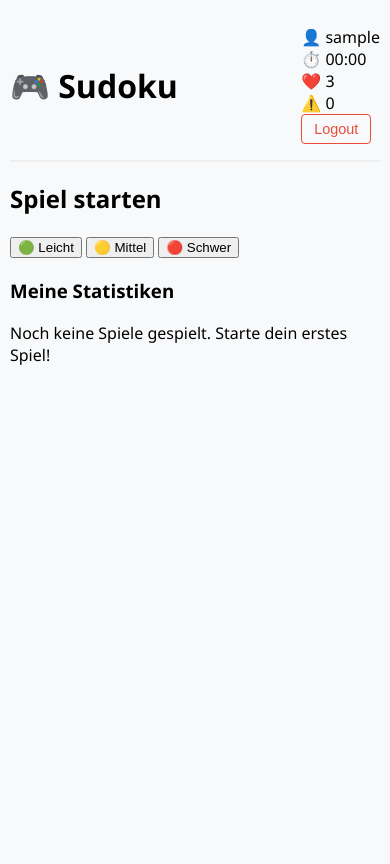
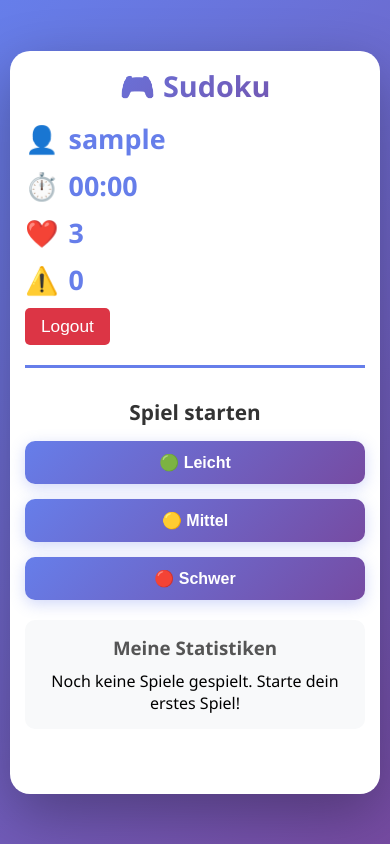
Before and after one commit to edueddy10/sudoku-ce.v2, a PHP site: page /game.php in a window 390 px wide. Run offline with PHP 8.4, Linux system fonts and the light colour scheme; the visitor is signed in with stand-in values (Sample User, id 1); data that the repository does not hold is empty.

Commit message:
Update style.css

```diff
--- a/css/style.css
+++ b/css/style.css
@@ -1,276 +1,474 @@
-/* File: css/style.css */
+/* File: css/style.css (Aktualisiert) */
+* {
+    margin: 0;
+    padding: 0;
+    box-sizing: border-box;
+}
 
-:root {
-    --bg-body: #f8f9fa;
-    --board-bg: #ffffff;
-    --border-color: #34495e;
-    --border-light: #dcdcdc;
-    --cell-hover: #e3f2fd;
-    --cell-selected: #bbdefb;
-    --cell-related: #e1f5fe; /* Optionale Hervorhebung für gleiche Zahlen */
-
-    --text-given: #000000; /* Vorgegebene Zahlen: Schwarz/Dunkel */
-    --text-input: #2980b9; /* Benutzereingabe: Blau */
-
-    --color-error: #e74c3c;
-    --color-success: #27ae60;
-
-    --btn-primary: #4a90e2;
-    --btn-danger: #e74c3c;
+html, body {
+    height: 100%;
+    width: 100%;
 }
 
 body {
-    font-family: 'Segoe UI', Roboto, Helvetica, Arial, sans-serif;
-    background-color: var(--bg-body);
-    margin: 0;
+    font-family: 'Segoe UI', Tahoma, Geneva, Verdana, sans-serif;
+    background: linear-gradient(135deg, #667eea 0%, #764ba2 100%);
+    min-height: 100vh;
+    display: flex;
+    justify-content: center;
+    align-items: center;
+    padding: 10px;
+}
+
+.container {
+    background: white;
+    border-radius: 20px;
+    box-shadow: 0 20px 60px rgba(0, 0, 0, 0.3);
+    padding: 30px;
+    max-width: 1000px;
+    width: 100%;
+}
+
+header {
+    text-align: center;
+    margin-bottom: 30px;
+    border-bottom: 3px solid #667eea;
+    padding-bottom: 20px;
+}
+
+header h1 {
+    font-size: 2.5em;
+    color: #333;
+    margin-bottom: 10px;
+    background: linear-gradient(135deg, #667eea 0%, #764ba2 100%);
+    -webkit-background-clip: text;
+    -webkit-text-fill-color: transparent;
+    background-clip: text;
+}
+
+.game-info {
+    display: flex;
+    justify-content: center;
+    gap: 40px;
+    margin-top: 15px;
+    flex-wrap: wrap;
+}
+
+.info-item {
+    display: flex;
+    align-items: center;
+    gap: 10px;
+    font-size: 1.2em;
+    font-weight: bold;
+    color: #555;
+}
+
+.info-item span {
+    color: #667eea;
+    font-size: 1.4em;
+}
+
+.btn-small {
+    padding: 8px 16px;
+    background: #dc3545;
+    color: white;
+    border: none;
+    border-radius: 5px;
+    cursor: pointer;
+    font-size: 0.9em;
+}
+
+.btn-small:hover {
+    background: #c82333;
+}
+
+main {
+    display: flex;
+    gap: 30px;
+    flex-wrap: wrap;
+    justify-content: center;
+    align-items: flex-start;
+}
+
+#game-controls {
+    text-align: center;
+    width: 100%;
+    margin-bottom: 20px;
+}
+
+#game-controls h2 {
+    color: #333;
+    margin-bottom: 15px;
+    font-size: 1.3em;
+}
+
+.stats-section {
+    background: #f8f9fa;
+    padding: 15px;
+    border-radius: 10px;
+    margin-top: 20px;
+}
+
+.stats-section h3 {
+    margin-bottom: 10px;
+    color: #555;
+}
+
+.score-item {
+    padding: 5px 0;
+    border-bottom: 1px solid #eee;
+    font-size: 0.9em;
+}
+
+.difficulty-buttons {
+    display: flex;
+    gap: 15px;
+    justify-content: center;
+    flex-wrap: wrap;
+}
+
+.btn {
+    padding: 12px 24px;
+    font-size: 1em;
+    font-weight: bold;
+    border: none;
+    border-radius: 10px;
+    cursor: pointer;
+    transition: all 0.3s ease;
+    background: linear-gradient(135deg, #667eea 0%, #764ba2 100%);
+    color: white;
+    box-shadow: 0 4px 15px rgba(102, 126, 234, 0.3);
+}
+
+.btn:hover {
+    transform: translateY(-3px);
+    box-shadow: 0 6px 20px rgba(102, 126, 234, 0.5);
+}
+
+.btn:active {
+    transform: translateY(-1px);
+}
+
+.game-area {
     display: flex;
     flex-direction: column;
     align-items: center;
-    min-height: 100vh;
-    padding: 10px;
+    gap: 20px;
+    flex: 1;
+    min-width: 300px;
 }
 
-/* Header Area */
-header {
-    width: 100%;
-    max-width: 900px;
-    display: flex;
-    justify-content: space-between;
-    align-items: center;
-    padding: 1rem 0;
-    margin-bottom: 1rem;
-    border-bottom: 2px solid #eee;
-}
-
-.user-info span {
-    font-weight: bold;
-    color: var(--btn-primary);
-}
-
-#logout-btn {
-    padding: 6px 12px;
-    background: transparent;
-    border: 1px solid var(--btn-danger);
-    color: var(--btn-danger);
-    border-radius: 4px;
-    cursor: pointer;
-    font-size: 0.9rem;
-}
-
-#logout-btn:hover {
-    background: var(--btn-danger);
-    color: white;
-}
-
-/* Main Layout Wrapper */
-.game-wrapper {
-    display: flex;
-    flex-wrap: wrap;
-    gap: 2rem;
-    justify-content: center;
-    width: 100%;
-    max-width: 1000px;
-}
-
-/* Left Column: Game Board */
-.game-area {
-    flex: 0 0 auto;
-    display: flex;
-    flex-direction: column;
-    align-items: center;
-}
-
-.status-bar {
-    width: 100%;
-    display: flex;
-    justify-content: space-between;
-    margin-bottom: 10px;
-    font-size: 1.1rem;
-    font-weight: 500;
-}
-
-.lives { color: var(--color-error); }
-.timer { color: #555; }
-
-/* SUDOKU BOARD */
 #sudoku-board {
     display: grid;
     grid-template-columns: repeat(9, 1fr);
-    width: 100%;
+    gap: 0;
+    border: 4px solid #333;
+    background: #333;
+    border-radius: 10px;
+    overflow: hidden;
+    box-shadow: 0 10px 30px rgba(0, 0, 0, 0.2);
+    width: fit-content;
     max-width: 500px;
-    aspect-ratio: 1 / 1;
-    background-color: var(--border-color);
-    border: 2px solid var(--border-color);
-    gap: 1px; /* Erzeugt die feinen Linien */
-    box-shadow: 0 8px 16px rgba(0,0,0,0.1);
 }
 
-.cell {
-    background-color: var(--board-bg);
+.sudoku-cell {
+    width: 50px;
+    height: 50px;
+    text-align: center;
+    font-size: 1.3em;
+    font-weight: bold;
+    border: 1px solid #999;
+    background: white;
+    color: #333;
+    cursor: pointer;
+    transition: all 0.2s ease;
+    padding: 0;
     display: flex;
+    align-items: center;
     justify-content: center;
-    align-items: center;
-    font-size: 1.5rem;
-    cursor: pointer;
-    user-select: none;
-    transition: background-color 0.1s;
-    position: relative;
 }
 
-/* Responsive Font Size for Cells */
-@media (max-width: 500px) {
-    .cell { font-size: 1.2rem; }
+.sudoku-cell:hover:not(:disabled):not(.given) {
+    background: #f0f0f0;
+    box-shadow: inset 0 0 5px rgba(102, 126, 234, 0.3);
 }
 
-/* Thick Borders for 3x3 Grid */
-.cell:nth-child(3n) {
-    border-right: 2px solid var(--border-color);
-}
-.cell:nth-child(9n) {
-    border-right: none; /* Rechter Rand außen braucht keine Linie */
-}
-.cell:nth-child(n+19):nth-child(-n+27),
-.cell:nth-child(n+46):nth-child(-n+54) {
-    border-bottom: 2px solid var(--border-color);
-}
-
-/* Cell States */
-.cell:hover { background-color: var(--cell-hover); }
-
-.cell.selected {
-    background-color: var(--cell-selected);
-    outline: 2px solid var(--btn-primary);
-    outline-offset: -2px;
+.sudoku-cell.selected {
+    background: #667eea !important;
+    color: white !important;
+    box-shadow: inset 0 0 10px rgba(102, 126, 234, 0.5) !important;
     z-index: 10;
 }
 
-.cell.given {
-    font-weight: 700;
-    color: var(--text-given);
-    background-color: #fafafa;
+.sudoku-cell.highlight-row {
+    background: #e3f2fd !important;
 }
 
-.cell:not(.given) {
-    color: var(--text-input);
+.sudoku-cell.highlight-col {
+    background: #e3f2fd !important;
 }
 
-.cell.correct {
-    background-color: #e8f5e9; /* Light Green */
-    color: var(--color-success);
-    font-weight: bold;
+.sudoku-cell.highlight-box {
+    background: #e3f2fd !important;
 }
 
-.cell.error {
-    background-color: #ffebee; /* Light Red */
-    color: var(--color-error);
-    animation: shake 0.3s;
+.sudoku-cell.given {
+    background: #f5f5f5 !important;
+    color: #333 !important;
+    font-weight: bold;
+    cursor: not-allowed !important;
 }
 
-/* Right Column: Controls & Stats */
-.controls-area {
-    flex: 1;
-    min-width: 300px;
-    display: flex;
-    flex-direction: column;
-    gap: 1.5rem;
+.sudoku-cell.error {
+    background: #ffebee !important;
+    color: #c62828 !important;
+    animation: shake 0.3s ease-in-out;
 }
 
-/* Difficulty Buttons */
-.difficulty-selector {
+.sudoku-cell.correct {
+    background: #e8f5e9 !important;
+    color: #2e7d32 !important;
+}
+
+.sudoku-cell:nth-child(3n) {
+    border-right: 3px solid #333;
+}
+
+.sudoku-cell:nth-child(n+19):nth-child(-n+27),
+.sudoku-cell:nth-child(n+46):nth-child(-n+54) {
+    border-bottom: 3px solid #333;
+}
+
+@keyframes shake {
+    0%, 100% { transform: translateX(0); }
+    10%, 30%, 50%, 70%, 90% { transform: translateX(-5px); }
+    20%, 40%, 60%, 80% { transform: translateX(5px); }
+}
+
+.numpad-container {
+    background: #f8f9fa;
+    padding: 20px;
+    border-radius: 10px;
+    border: 2px solid #e0e0e0;
+    max-width: 500px;
+    width: 100%;
+}
+
+.numpad-title {
+    text-align: center;
+    color: #333;
+    font-weight: bold;
+    margin-bottom: 15px;
+    font-size: 1.1em;
+}
+
+.numpad {
+    display: grid;
+    grid-template-columns: repeat(3, 1fr);
+    gap: 10px;
+}
+
+.numpad-btn {
+    width: 100%;
+    padding: 15px;
+    font-size: 1.3em;
+    font-weight: bold;
+    border: 2px solid #667eea;
+    background: white;
+    color: #667eea;
+    border-radius: 10px;
+    cursor: pointer;
+    transition: all 0.2s ease;
     display: flex;
-    gap: 10px;
+    align-items: center;
     justify-content: center;
 }
 
-.btn-diff {
-    flex: 1;
-    padding: 10px;
-    border: none;
-    border-radius: 6px;
-    font-weight: 600;
-    cursor: pointer;
-    background-color: #e0e0e0;
-    color: #555;
-    transition: all 0.2s;
+.numpad-btn:hover {
+    background: #667eea;
+    color: white;
+    transform: scale(1.05);
 }
 
-.btn-diff:hover { background-color: #d0d0d0; }
-.btn-diff.active-easy { background-color: #27ae60; color: white; }
-.btn-diff.active-medium { background-color: #f39c12; color: white; }
-.btn-diff.active-hard { background-color: #c0392b; color: white; }
+.numpad-btn:active {
+    transform: scale(0.95);
+}
 
-/* Numpad */
-.numpad-container {
-    display: grid;
-    grid-template-columns: repeat(3, 1fr);
-    gap: 10px;
+.numpad-btn.delete {
+    grid-column: 1 / 2;
+    background: #ff6b6b;
+    color: white;
+    border-color: #ff6b6b;
+    font-size: 1.5em;
+}
+
+.numpad-btn.delete:hover {
+    background: #ff5252;
+    border-color: #ff5252;
+}
+
+.numpad-btn.clear {
+    grid-column: 3 / 4;
+    background: #ffa500;
+    color: white;
+    border-color: #ffa500;
+    font-size: 1.5em;
+}
+
+.numpad-btn.clear:hover {
+    background: #ff8c00;
+    border-color: #ff8c00;
+}
+
+.numpad-hint {
+    margin-top: 10px;
+    text-align: center;
+    color: #666;
+    font-size: 0.9em;
+}
+
+.message {
+    text-align: center;
+    padding: 20px;
+    margin-top: 20px;
+    border-radius: 10px;
+    font-weight: bold;
+    font-size: 1.1em;
+    animation: slideIn 0.3s ease-out;
+}
+
+.message.hidden {
+    display: none;
+}
+
+.message.success {
+    background: #d4edda;
+    color: #155724;
+    border: 2px solid #28a745;
+}
+
+.message.error {
+    background: #f8d7da;
+    color: #721c24;
+    border: 2px solid #f5c6cb;
+}
+
+.message.info {
+    background: #d1ecf1;
+    color: #0c5460;
+    border: 2px solid #bee5eb;
+}
+
+@keyframes slideIn {
+    from {
+        transform: translateY(-20px);
+        opacity: 0;
+    }
+    to {
+        transform: translateY(0);
+        opacity: 1;
+    }
+}
+
+#leaderboard-container {
+    width: 100%;
+}
+
+.highscore-table {
+    width: 100%;
+    border-collapse: collapse;
     margin-top: 10px;
 }
 
-.numpad-btn {
-    padding: 15px;
-    font-size: 1.2rem;
-    background-color: white;
-    border: 1px solid #ddd;
-    border-radius: 8px;
-    cursor: pointer;
-    box-shadow: 0 2px 4px rgba(0,0,0,0.05);
-    transition: transform 0.1s, background-color 0.2s;
+.highscore-table th {
+    background: #667eea;
+    color: white;
+    padding: 12px;
+    text-align: left;
 }
 
-.numpad-btn:hover { background-color: #f0f0f0; }
-.numpad-btn:active { transform: translateY(2px); }
-
-.numpad-btn.delete { color: var(--color-error); border-color: #fadbd8; }
-.numpad-btn.clear { color: #f39c12; border-color: #fdebd0; }
-
-/* Leaderboard in Game */
-.leaderboard-container {
-    background: white;
-    padding: 15px;
-    border-radius: 8px;
-    box-shadow: 0 2px 8px rgba(0,0,0,0.05);
+.highscore-table td {
+    padding: 10px;
+    border-bottom: 1px solid #ddd;
 }
 
-.leaderboard-container h3 {
-    margin-top: 0;
-    font-size: 1.1rem;
-    border-bottom: 2px solid var(--btn-primary);
-    padding-bottom: 5px;
-    display: inline-block;
+.rank {
+    font-weight: bold;
+    text-align: center;
 }
 
-/* Animations */
-@keyframes shake {
-    0% { transform: translateX(0); }
-    25% { transform: translateX(-5px); }
-    50% { transform: translateX(5px); }
-    75% { transform: translateX(-5px); }
-    100% { transform: translateX(0); }
+.rank.top-1 {
+    color: #ffd700;
+    font-size: 1.2em;
 }
 
-/* MOBILE OPTIMIZATION */
-@media (max-width: 800px) {
-    .game-wrapper {
-        flex-direction: column;
-        align-items: center;
+.rank.top-2 {
+    color: #c0c0c0;
+    font-size: 1.1em;
+}
+
+.rank.top-3 {
+    color: #cd7f32;
+}
+
+@media (max-width: 1024px) {
+    .container {
+        padding: 20px;
     }
-
-    .game-area {
-        width: 100%;
+    header h1 {
+        font-size: 2em;
+    }
+    .game-info {
+        gap: 20px;
+    }
+    .sudoku-cell {
+        width: 45px;
+        height: 45px;
+        font-size: 1.2em;
+    }
+    #sudoku-board {
         max-width: 450px;
     }
+}
 
+@media (max-width: 767px) {
+    .container {
+        padding: 15px;
+    }
+    header h1 {
+        font-size: 1.8em;
+    }
+    .game-info {
+        flex-direction: column;
+        gap: 10px;
+    }
+    .sudoku-cell {
+        width: 35px;
+        height: 35px;
+        font-size: 1em;
+    }
     #sudoku-board {
-        margin-bottom: 20px;
+        max-width: 315px;
     }
-
-    .controls-area {
+    .difficulty-buttons {
+        flex-direction: column;
+    }
+    .btn {
         width: 100%;
-        max-width: 450px;
-    }
-
-    .numpad-btn {
-        padding: 20px; /* Bigger touch targets on mobile */
     }
 }
+
+@media (max-width: 480px) {
+    .sudoku-cell {
+        width: 30px;
+        height: 30px;
+        font-size: 0.9em;
+    }
+    #sudoku-board {
+        max-width: 270px;
+    }
+    .numpad-btn {
+        padding: 10px;
+        font-size: 1em;
+    }
+}
```
